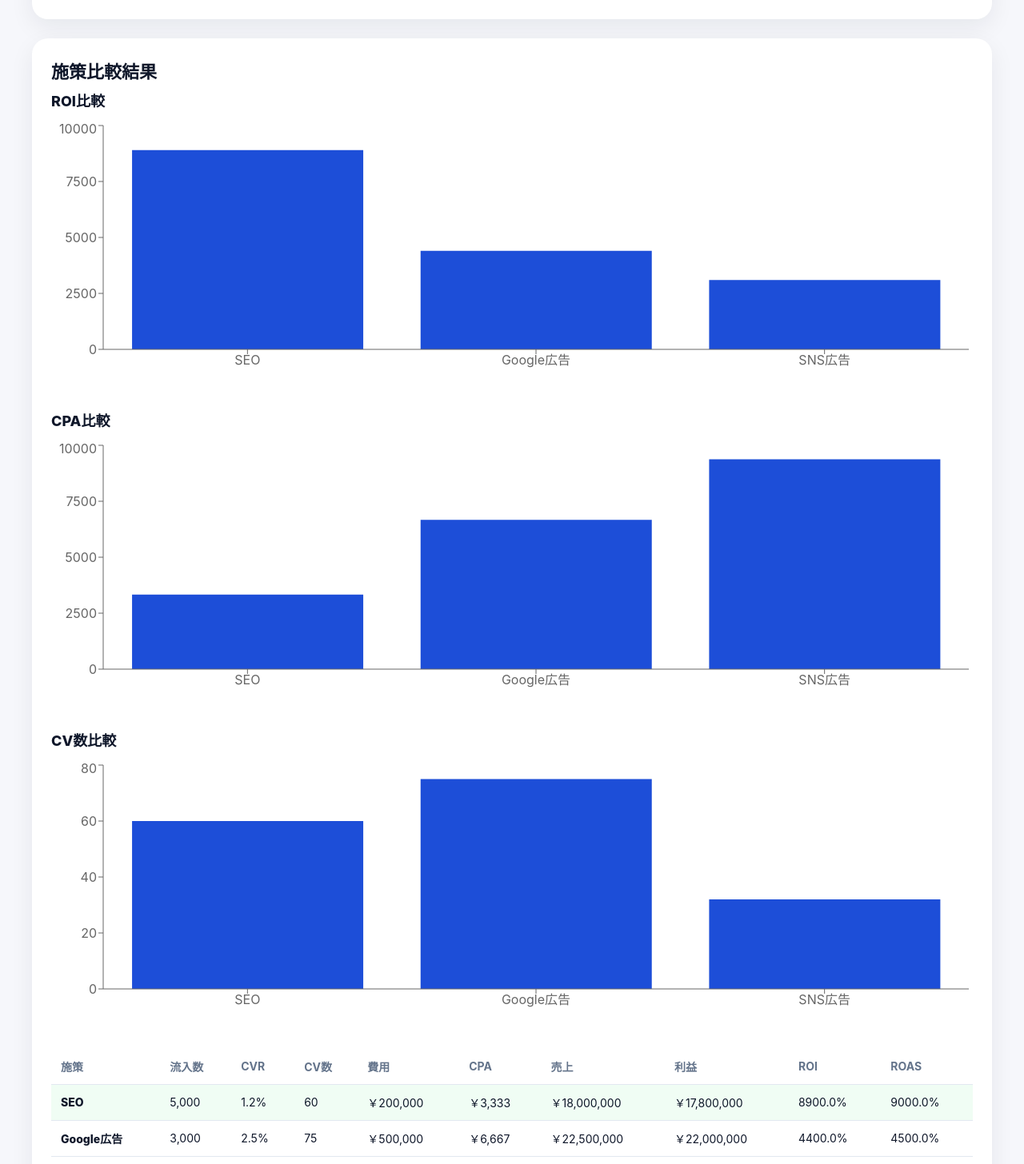
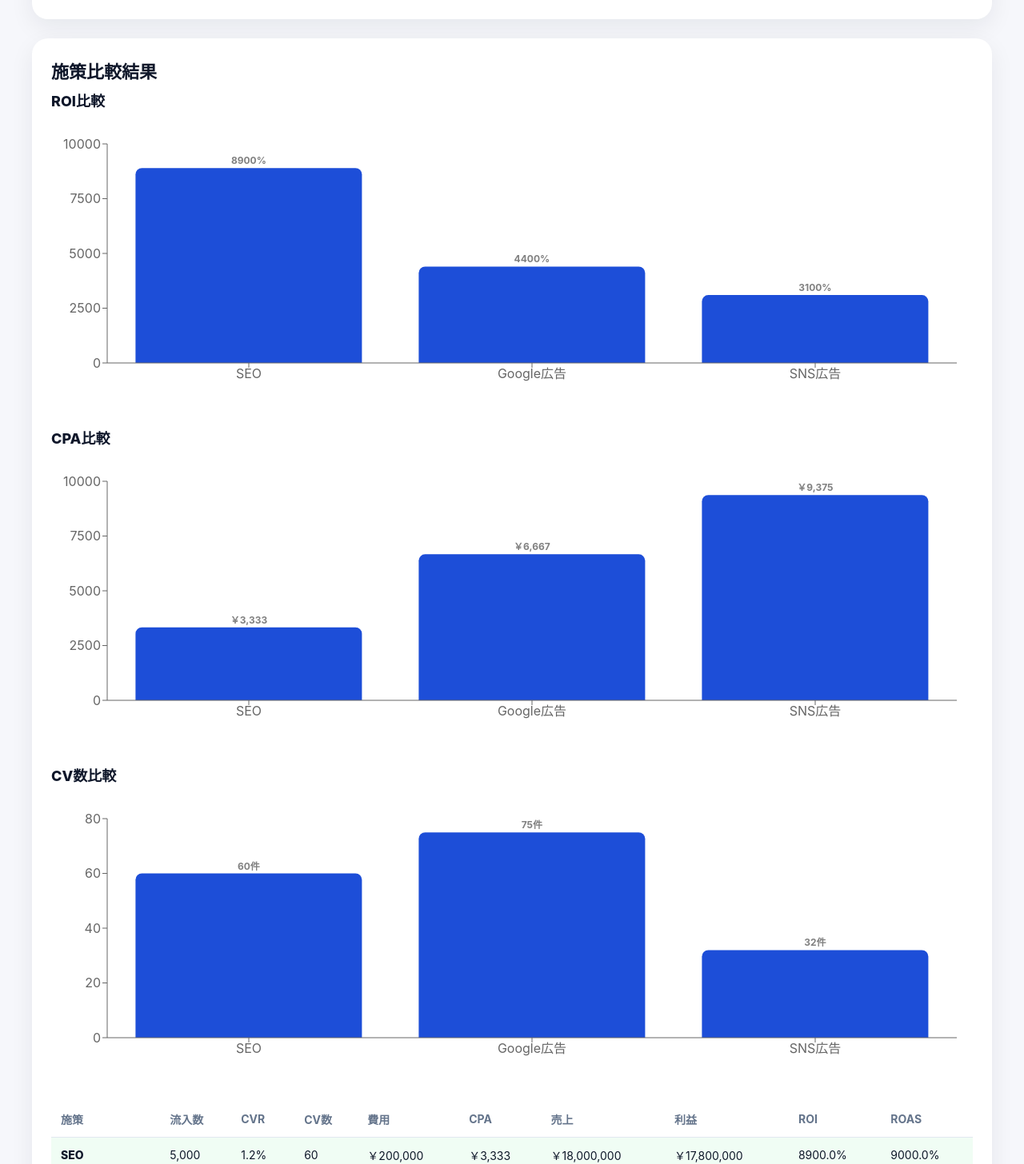
Before and after one commit to eiji21999/seo-roi-simulator, a React (Vite) app: page / in a window 1280 px wide. Shown: the part 1179-2635 px from the top of the page at 80% size. Built offline with nearby package versions, Linux system fonts and the light colour scheme.

Commit message:
Update MarketingComparisonSimulator.jsx

```diff
--- a/src/MarketingComparisonSimulator.jsx
+++ b/src/MarketingComparisonSimulator.jsx
@@ -1,5 +1,4 @@
 import React, { useMemo, useState } from "react";
-
 import {
   BarChart,
   Bar,
@@ -7,6 +6,7 @@ import {
   YAxis,
   Tooltip,
   ResponsiveContainer,
+  LabelList,
 } from "recharts";
 
 const initialMeasures = [
@@ -35,6 +35,8 @@ const initialMeasures = [
     revenuePerCv: "300000",
   },
 ];
+
+const BAR_COLOR = "#1d4ed8";
 
 export default function App() {
   const [measures, setMeasures] = useState(initialMeasures);
@@ -140,7 +142,6 @@ export default function App() {
 
   const totalCost = results.reduce((sum, item) => sum + item.cost, 0);
   const totalRevenue = results.reduce((sum, item) => sum + item.revenue, 0);
-  const totalProfit = totalRevenue - totalCost;
   const totalCv = results.reduce((sum, item) => sum + item.cv, 0);
   const totalRoi = totalCost > 0 ? ((totalRevenue - totalCost) / totalCost) * 100 : 0;
 
@@ -151,6 +152,13 @@ export default function App() {
   const reset = () => {
     setMeasures(initialMeasures);
     setRoundNumbers(true);
+  };
+
+  const formatTooltip = (value, name) => {
+    if (name === "roi") return [Number(value).toFixed(1) + "%", "ROI"];
+    if (name === "cpa") return [yen(value), "CPA"];
+    if (name === "cv") return [roundNumbers ? Math.round(value) + "件" : comma(value) + "件", "CV数"];
+    return [value, name];
   };
 
   return (
@@ -242,56 +250,12 @@ export default function App() {
           </div>
         </section>
 
-<section style={styles.card}>
-  <h2 style={styles.cardTitle}>施策比較結果</h2>
+        <section style={styles.card}>
+          <h2 style={styles.cardTitle}>施策比較結果</h2>
 
-  {/* ROIグラフ */}
-  <div style={{ marginBottom: 40 }}>
-    <h3 style={styles.graphTitle}>ROI比較</h3>
-
-    <div style={{ width: "100%", height: 320 }}>
-      <ResponsiveContainer>
-        <BarChart data={results}>
-          <XAxis dataKey="name" />
-          <YAxis />
-          <Tooltip />
-          <Bar dataKey="roi" fill="#1d4ed8" />
-        </BarChart>
-      </ResponsiveContainer>
-    </div>
-  </div>
-
-  {/* CPAグラフ */}
-  <div style={{ marginBottom: 40 }}>
-    <h3 style={styles.graphTitle}>CPA比較</h3>
-
-    <div style={{ width: "100%", height: 320 }}>
-      <ResponsiveContainer>
-        <BarChart data={results}>
-          <XAxis dataKey="name" />
-          <YAxis />
-          <Tooltip formatter={(value) => yen(value)} />
-          <Bar dataKey="cpa" fill="#1d4ed8" />
-        </BarChart>
-      </ResponsiveContainer>
-    </div>
-  </div>
-
-  {/* CVグラフ */}
-  <div style={{ marginBottom: 40 }}>
-    <h3 style={styles.graphTitle}>CV数比較</h3>
-
-    <div style={{ width: "100%", height: 320 }}>
-      <ResponsiveContainer>
-        <BarChart data={results}>
-          <XAxis dataKey="name" />
-          <YAxis />
-          <Tooltip />
-          <Bar dataKey="cv" fill="#1d4ed8" />
-        </BarChart>
-      </ResponsiveContainer>
-    </div>
-  </div>
+          <ChartBlock title="ROI比較" data={results} dataKey="roi" tooltipFormatter={formatTooltip} labelFormatter={(v) => Number(v).toFixed(0) + "%"} />
+          <ChartBlock title="CPA比較" data={results} dataKey="cpa" tooltipFormatter={formatTooltip} labelFormatter={(v) => yen(v)} />
+          <ChartBlock title="CV数比較" data={results} dataKey="cv" tooltipFormatter={formatTooltip} labelFormatter={(v) => roundNumbers ? Math.round(v) + "件" : comma(v) + "件"} />
 
           <div style={styles.tableScroll}>
             <table style={styles.table}>
@@ -334,6 +298,26 @@ export default function App() {
         </section>
       </div>
     </main>
+  );
+}
+
+function ChartBlock({ title, data, dataKey, tooltipFormatter, labelFormatter }) {
+  return (
+    <div style={styles.chartBlock}>
+      <h3 style={styles.graphTitle}>{title}</h3>
+      <div style={styles.chartBox}>
+        <ResponsiveContainer width="100%" height="100%">
+          <BarChart data={data} margin={{ top: 28, right: 20, left: 10, bottom: 8 }}>
+            <XAxis dataKey="name" />
+            <YAxis />
+            <Tooltip formatter={tooltipFormatter} />
+            <Bar dataKey={dataKey} fill={BAR_COLOR} radius={[8, 8, 0, 0]}>
+              <LabelList dataKey={dataKey} position="top" formatter={labelFormatter} style={{ fontSize: 12, fontWeight: 700 }} />
+            </Bar>
+          </BarChart>
+        </ResponsiveContainer>
+      </div>
+    </div>
   );
 }
 
@@ -405,11 +389,6 @@ function Td({ children, negative = false, strong = false }) {
 }
 
 const styles = {
-    graphTitle: {
-      margin: "0 0 14px",
-      fontSize: 18,
-      fontWeight: 800,
-    },
   page: {
     minHeight: "100vh",
     background: "#f6f7fb",
@@ -451,6 +430,9 @@ const styles = {
   inputRow: { display: "flex", gap: 8, alignItems: "center" },
   input: { width: "100%", border: "1px solid #cbd5e1", borderRadius: 12, padding: "12px 12px", fontSize: 16, boxSizing: "border-box" },
   suffix: { width: 36, color: "#64748b", fontSize: 14 },
+  chartBlock: { marginBottom: 42 },
+  graphTitle: { margin: "0 0 14px", fontSize: 18, fontWeight: 800 },
+  chartBox: { width: "100%", height: 340 },
   tableScroll: { width: "100%", overflowX: "auto" },
   table: { width: "100%", minWidth: 980, borderCollapse: "collapse", fontSize: 14 },
   th: { textAlign: "left", color: "#64748b", borderBottom: "1px solid #e2e8f0", padding: 12, whiteSpace: "nowrap" },
```
